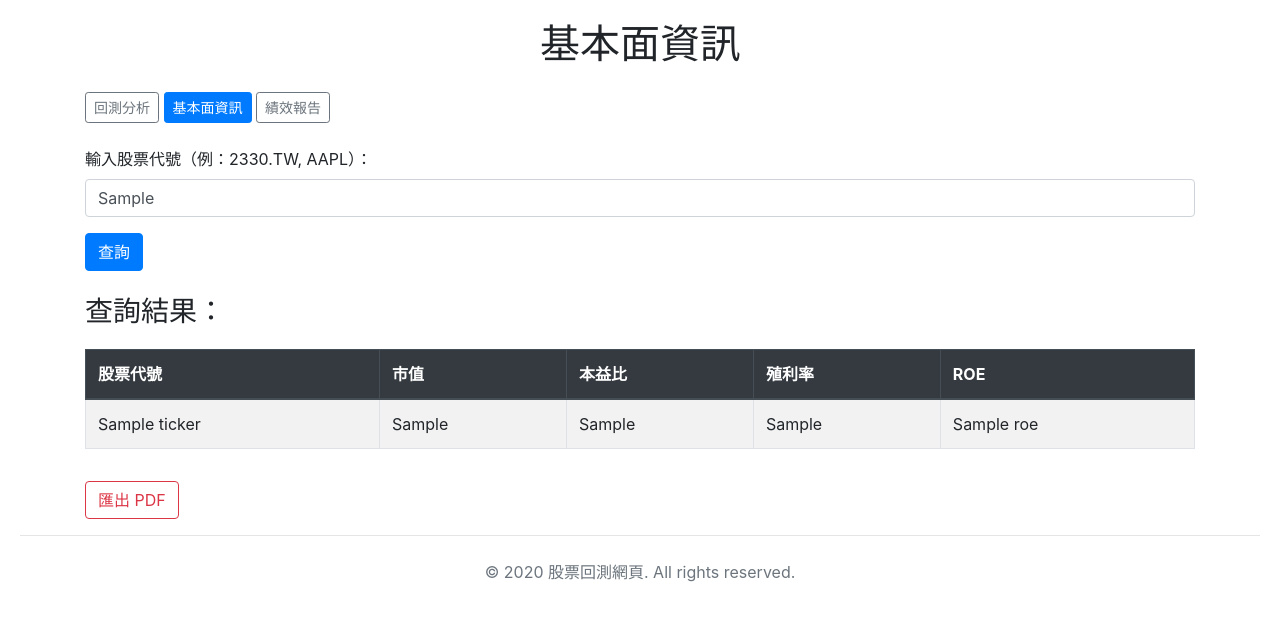
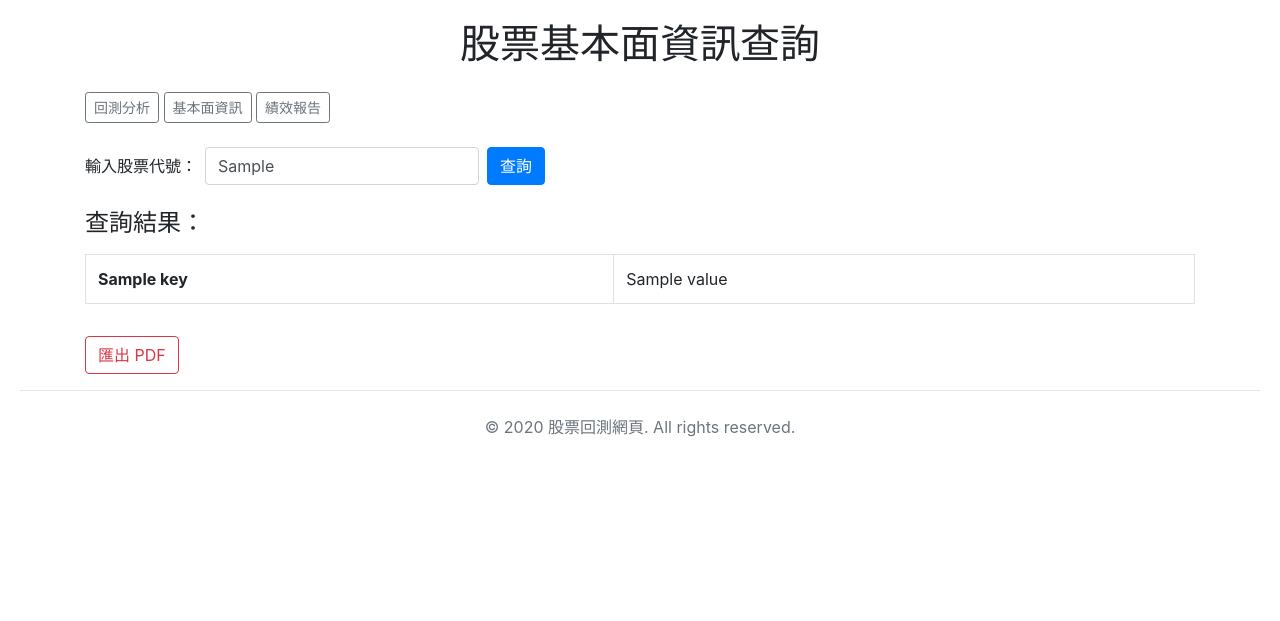
Before and after one commit to Brritany/stock-backtest-app, a Flask app: template templates/fundamental.html in a window 1280 px wide. Shown: the top 621 px of the page. Run offline with Flask 3, Linux system fonts and the light colour scheme; the template is opened without the code that fills it: most values are stand-ins (such as "Sample title", 1, 10 or a date in 2020); some libraries are stand-ins or nearby versions.

Commit message:
fix: restore input form and PDF export to fundamental page

```diff
--- a/templates/fundamental.html
+++ b/templates/fundamental.html
@@ -2,55 +2,39 @@
 <html>
 <head>
     <meta charset="UTF-8">
-    <title>基本面資訊</title>
+    <title>股票基本面資訊查詢</title>
     <link rel="stylesheet" href="https://stackpath.bootstrapcdn.com/bootstrap/4.5.2/css/bootstrap.min.css">
     <script src="https://cdnjs.cloudflare.com/ajax/libs/html2pdf.js/0.10.1/html2pdf.bundle.min.js"></script>
     <style>
         body { margin: 20px; }
-        table { margin-top: 20px; }
     </style>
 </head>
 <body>
     <div class="container" id="exportArea">
-        <h1 class="mb-4 text-center">基本面資訊</h1>
-
-        <!-- 導覽列 -->
+        <h1 class="mb-4 text-center">股票基本面資訊查詢</h1>
+        <!-- 導覽按鈕列 -->
         <nav class="mb-4">
-            <a href="/" class="btn btn-outline-secondary btn-sm">回測分析</a>
-            <a href="/fundamental" class="btn btn-primary btn-sm">基本面資訊</a>
-            <a href="/report" class="btn btn-outline-secondary btn-sm">績效報告</a>
+            <a href="/" class="btn {% if request.path == '/' %}btn-primary{% else %}btn-outline-secondary{% endif %} btn-sm">回測分析</a>
+            <a href="/fundamental" class="btn {% if request.path == '/fundamental' %}btn-primary{% else %}btn-outline-secondary{% endif %} btn-sm">基本面資訊</a>
+            <a href="/report" class="btn {% if request.path == '/report' %}btn-primary{% else %}btn-outline-secondary{% endif %} btn-sm">績效報告</a>
         </nav>
 
         <!-- 股票代號輸入 -->
-        <form method="POST" class="mb-4">
-            <div class="form-group">
-                <label>輸入股票代號（例：2330.TW, AAPL）：</label>
-                <input type="text" name="tickers" class="form-control" value="{{ tickers_input }}" required>
-            </div>
+        <form method="POST" class="form-inline mb-4">
+            <label class="mr-2">輸入股票代號：</label>
+            <input type="text" name="ticker" class="form-control mr-2" value="{{ ticker_input }}" required placeholder="例如 2330 或 AAPL">
             <button type="submit" class="btn btn-primary">查詢</button>
         </form>
 
         <!-- 查詢結果 -->
-        {% if fundamentals %}
-        <h3>查詢結果：</h3>
-        <table class="table table-bordered table-striped">
-            <thead class="thead-dark">
+        {% if info %}
+            <h4>查詢結果：</h4>
+            <table class="table table-bordered mt-3">
+                <tbody>
+                {% for key, value in info.items() %}
                     <tr>
-                    <th>股票代號</th>
-                    <th>市值</th>
-                    <th>本益比</th>
-                    <th>殖利率</th>
-                    <th>ROE</th>
-                </tr>
-            </thead>
-            <tbody>
-                {% for item in fundamentals %}
-                <tr>
-                    <td>{{ item.ticker }}</td>
-                    <td>{{ item.market_cap }}</td>
-                    <td>{{ item.pe_ratio }}</td>
-                    <td>{{ item.dividend_yield }}</td>
-                    <td>{{ item.roe }}</td>
+                        <th>{{ key }}</th>
+                        <td>{{ value }}</td>
                     </tr>
                 {% endfor %}
                 </tbody>
@@ -60,6 +44,7 @@
         {% endif %}
     </div>
 
+    <!-- PDF 匯出功能 -->
     <script>
     function downloadPDF() {
         const element = document.getElementById("exportArea");
@@ -78,7 +63,7 @@
 
     <hr>
     <footer class="text-center text-muted mt-4 mb-4">
-        &copy; {{ current_year }} 股票回測網頁. All rights reserved.
+        <span>&copy; {{ current_year }} 股票回測網頁. All rights reserved.</span>
     </footer>
 </body>
 </html>
```
Lines whose indentation alone changed are shown as unchanged.
